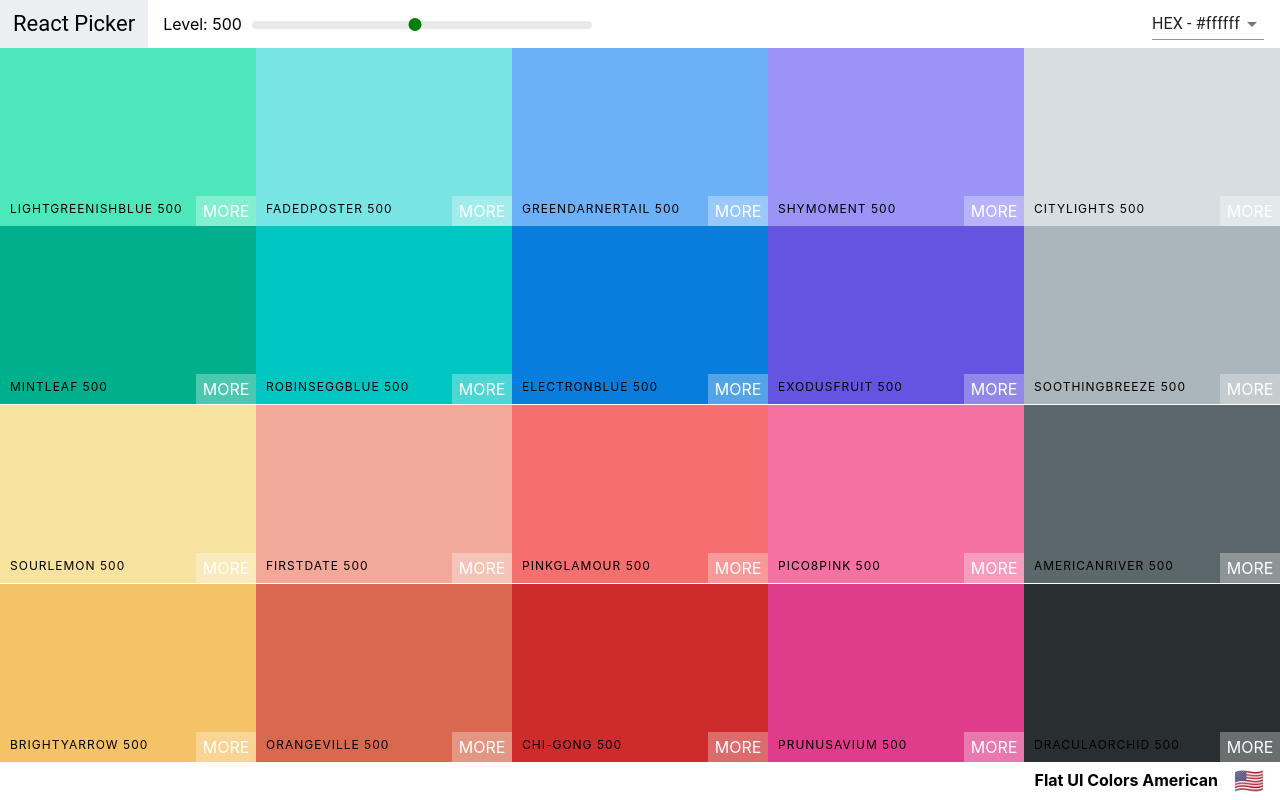
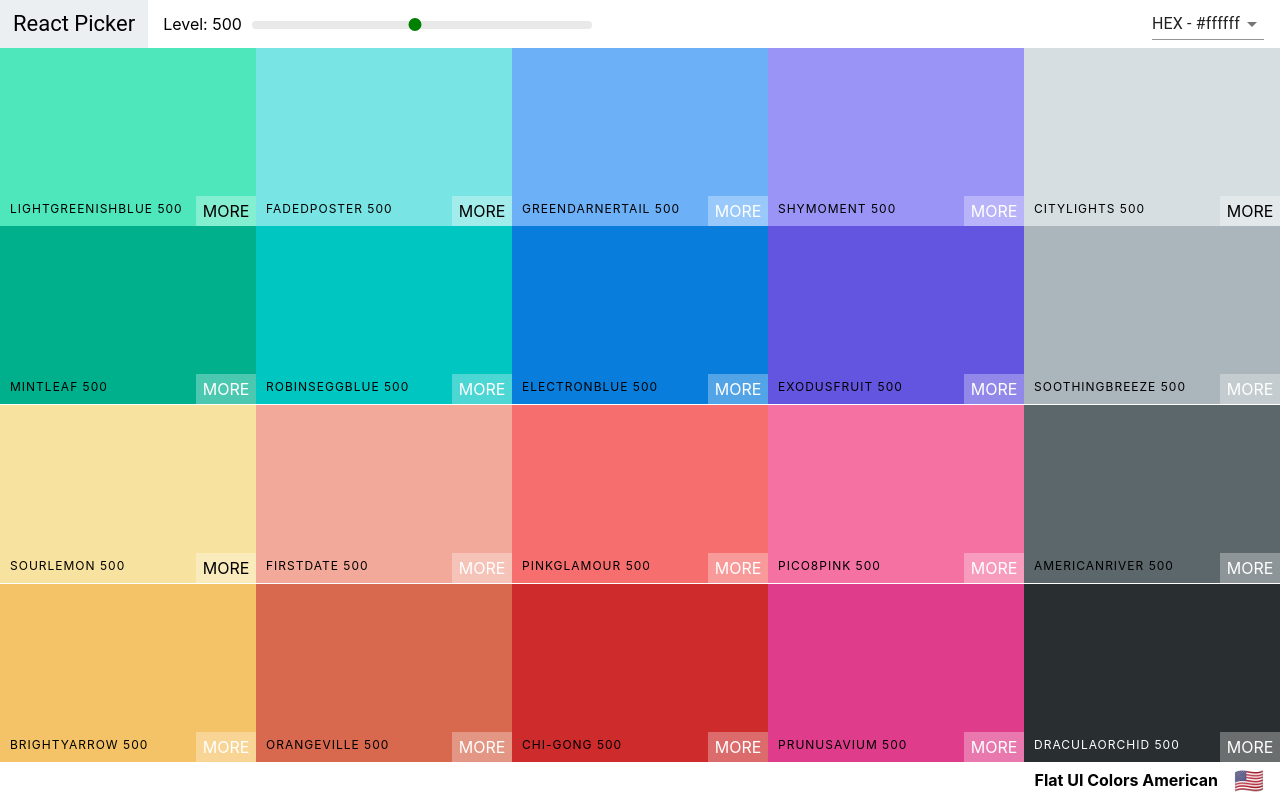
Before and after one commit to kabasele243/color-project, a React (Create React App) app: page /palette/flat-ui-colors-american in a window 1280 px wide. Built offline with nearby package versions, Linux system fonts and the light colour scheme.

Commit message:
Adjust text color based on luminance

```diff
--- a/src/ColorBox.css
+++ b/src/ColorBox.css
@@ -53,6 +53,12 @@
   letter-spacing: 1px;
   text-transform: uppercase;
   font-size: 12px;
+}
+.light-text {
+  color: white;
+}
+.ColorBox .dark-text {
+  color: black;
 }
 
 .see-more {
--- a/src/ColorBox.js
+++ b/src/ColorBox.js
@@ -1,6 +1,7 @@
 import React, { Component } from "react";
 import { CopyToClipboard } from "react-copy-to-clipboard";
 import { Link } from "react-router-dom";
+import chroma from "chroma-js";
 import "./ColorBox.css";
 
 class ColorBox extends Component {
@@ -17,6 +18,8 @@
   render() {
     const { name, background, moreUrl, showLink } = this.props;
     const { copied } = this.state;
+    const isDakColor = chroma(background).luminance() <= 0.08;
+    const isLightColor = chroma(background).luminance() >= 0.6;
     return (
       <CopyToClipboard text={background} onCopy={this.changeCopyState}>
         <div style={{ background }} className="ColorBox">
@@ -26,17 +29,23 @@
           />
           <div className={`copy-msg ${copied && "show"}`}>
             <h1>copied!</h1>
-            <p>{this.props.background}</p>
+            <p className={isLightColor && "dark-text"}>
+              {this.props.background}
+            </p>
           </div>
           <div className="copy-container">
             <div className="box-content">
-              <span>{name}</span>
+              <span className={isDakColor && "light-text"}>{name}</span>
             </div>
-            <button className="copy-button">Copy</button>
+            <button className={`copy-button ${isLightColor && "dark-text"}`}>
+              Copy
+            </button>
           </div>
           {showLink && (
             <Link to={moreUrl} onClick={e => e.stopPropagation()}>
-              <span className="see-more">More</span>
+              <span className={`see-more ${isLightColor && "dark-text"}`}>
+                MORE{" "}
+              </span>
             </Link>
           )}
         </div>
```
